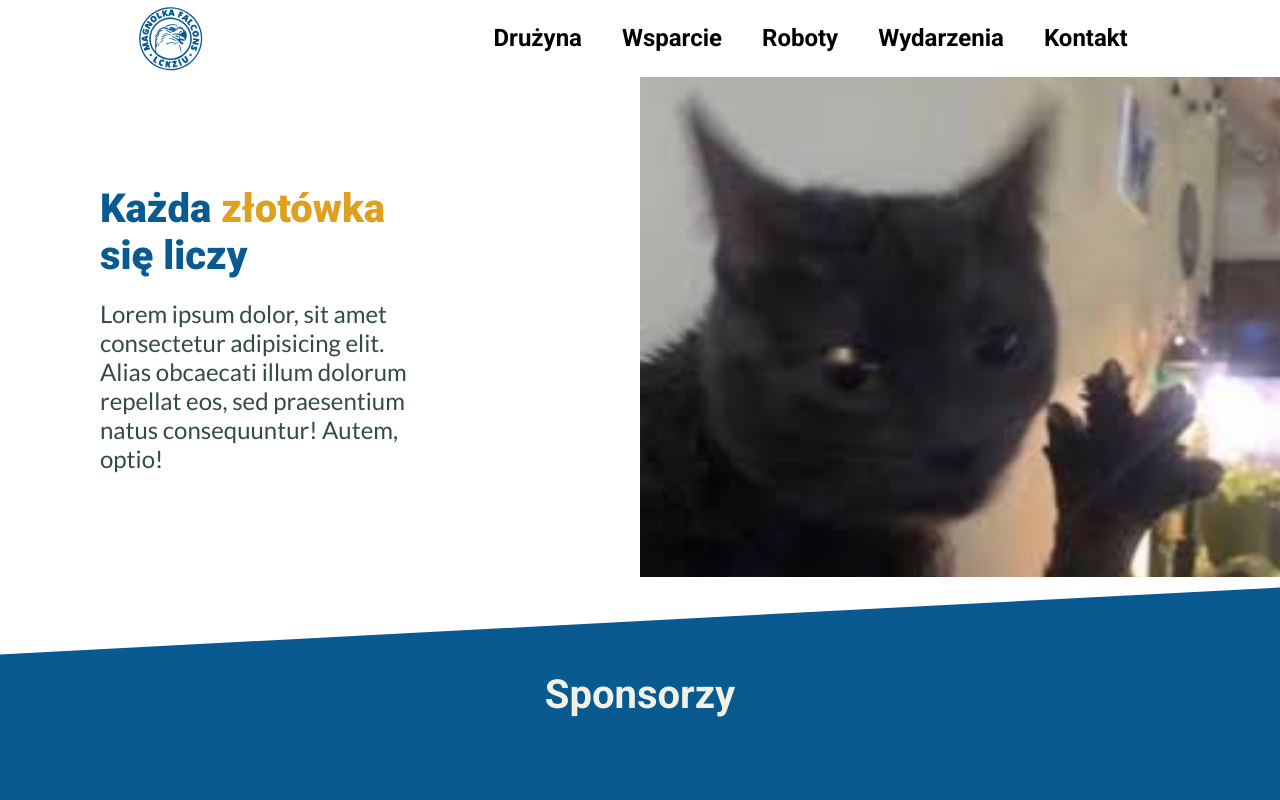
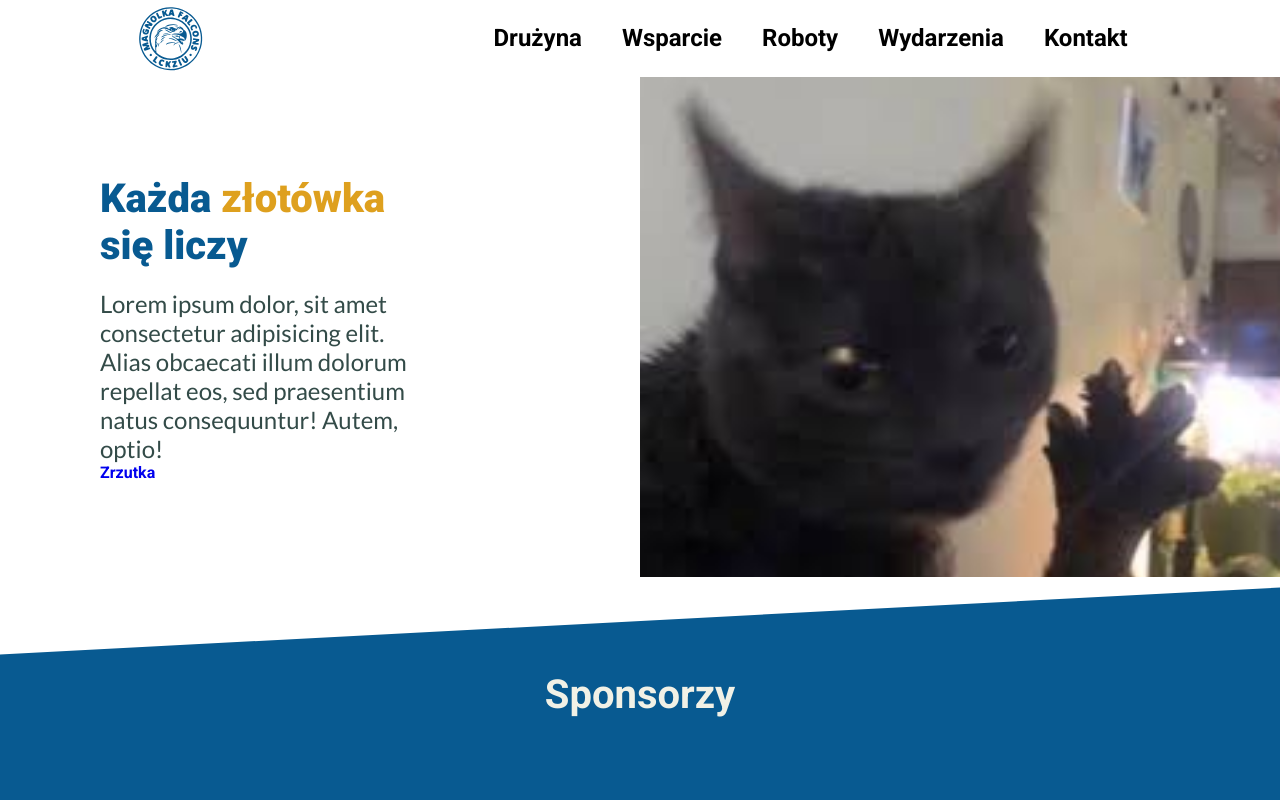
Before and after one commit to MrSoilder23/magnolka_falcons1, a React (Create React App) app: page /wsparcie in a window 1280 px wide. Shown: the top 800 px of the page. Built offline with nearby package versions, Linux system fonts and the light colour scheme.

Commit message:
Add Team subpage

```diff
--- a/src/components/support_components/DonateUs.js
+++ b/src/components/support_components/DonateUs.js
@@ -1,5 +1,6 @@
 import React from 'react'
 import '../styles/DonateUs.css'
+import { Link } from 'react-router-dom'
 import kitku from '../../images/dabloonCat.jpg'
 
 function DonateUs() {
@@ -11,6 +12,9 @@ function DonateUs() {
                 <h2>
                     Lorem ipsum dolor, sit amet consectetur adipisicing elit. Alias obcaecati illum dolorum repellat eos, sed praesentium natus consequuntur! Autem, optio!
                 </h2>
+                <div className="donateBtnFrame">
+                    <Link to='/wsparcie' className='donateButton' >Zrzutka</Link>
+                </div>
             </div>
         </div>
         <div className="donateRSide">
```
